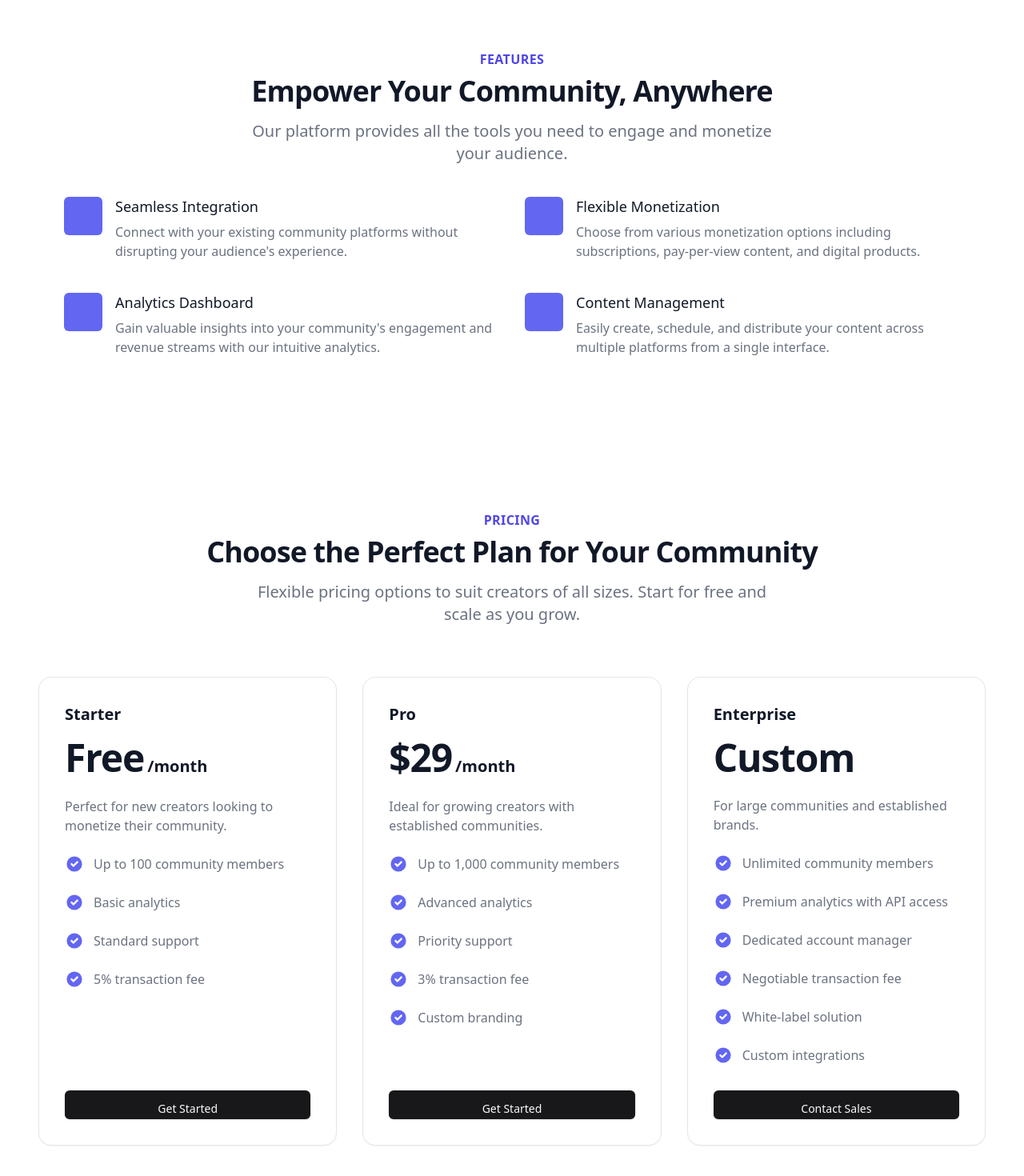
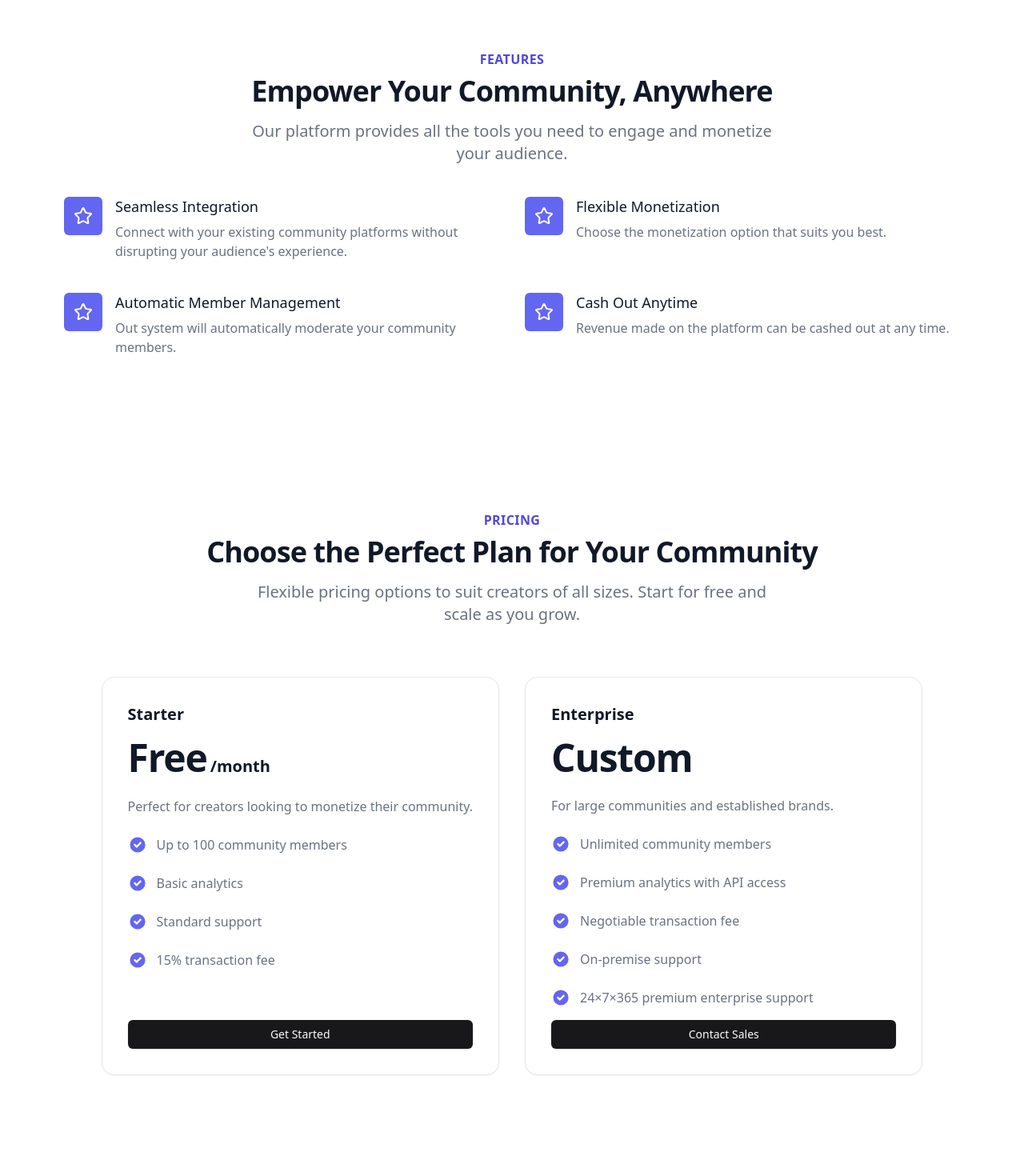
Before and after one commit to Pyrrho-elis/alyx-frontend, a Next.js app: page / in a window 1280 px wide. Shown: the part 638-2108 px from the top of the page at 80% size. After the commit the page ends 2078 px from the top, so only its background shows below. Built offline with nearby package versions, Linux system fonts and the light colour scheme.

Commit message:
finished prototype 1

```diff
--- a/app/components/DashboardNav.js
+++ b/app/components/DashboardNav.js
@@ -23,8 +23,8 @@ export default function Navbar({ userEmail, isActive, handlePublish, userName })
     }
 
     return (
-        <nav className="w-full top-0 z-50">
-            <div className="relative lg:m-0 flex h-16 max-w-full items-center px-16 sm:px-6 lg:px-8 bg-white shadow-md">
+        <nav className="sticky w-full top-0 z-50">
+            <div className="relative lg:m-0 flex h-[65px] max-w-full items-center px-16 sm:px-6 lg:px-8 bg-white border-b border-gray-300">
                 {/* Blurry background */}
                 {/* <div className="absolute inset-0 rounded-full bg-white/30 backdrop-blur-md" /> */}
                 <div className="bg-white" />
--- a/app/components/DashboardSideBar.js
+++ b/app/components/DashboardSideBar.js
@@ -6,7 +6,7 @@ import Image from 'next/image'
 
 export default function DashboardSideBar() {
     return (
-        <div className='hidden md:flex flex-col items-center gap-4 left-0 top-0 pt-4 z-50 w-40 overflow-hidden h-screen fixed bg-white shadow-xl'>
+        <div className='hidden md:flex flex-col items-center gap-4 left-0 top-0 pt-4 z-50 w-40 overflow-hidden h-screen fixed bg-white'>
             <div className="relative flex-shrink-0 hidden md:flex">
                 <Link href="/" className="flex items-center">
                     {/* <Mountain className="h-8 w-8 text-primary" /> */}
--- a/app/components/YoutubeEmbed.js
+++ b/app/components/YoutubeEmbed.js
@@ -2,7 +2,7 @@ import React from 'react'
 export default function YoutubeEmbed({ videoId }) {
     if (!videoId) return null;
     return (
-        <div className="aspect-w-16 aspect-h-9 mb-4">
+        <div className="aspect-w-16 aspect-h-9 mb-4 rounded-sm overflow-hidden">
             <iframe
                 src={`https://www.youtube.com/embed/${videoId}`}
                 frameBorder="0"
--- a/app/dashboard/creator/editpage/page.js
+++ b/app/dashboard/creator/editpage/page.js
@@ -14,6 +14,12 @@ import {
     CardTitle,
 } from "@/components/ui/card"
 import { SkeletonCard } from '@/app/components/Skeleton'
+import {
+    Avatar,
+    AvatarFallback,
+    AvatarImage,
+} from "@/components/ui/avatar"
+import YoutubeEmbed from '@/app/components/YoutubeEmbed'
 
 
 export default function page() {
@@ -29,6 +35,7 @@ export default function page() {
     const [loading, setLoading] = useState(true)
     const [error, setError] = useState('')
     const [success, setSuccess] = useState(false)
+    const [creatorData, setCreatorData] = useState(null);
 
     useEffect(() => {
         if (user) {
@@ -41,6 +48,8 @@ export default function page() {
                         throw new Error('Failed to fetch creator data');
                     }
                     const data = await response.json();
+                    setCreatorData(data);
+                    console.log('creatorData', data);
                     setTitle(data.title || '');
                     setTiers(JSON.parse(data.tiers) || [{ name: '', price: '' }]);
                     setDescription(data.desc || '');
@@ -120,7 +129,7 @@ export default function page() {
             const result = await response.json();
             //console.log('Update successful:', result);
             setSuccess(true)
-            router.push('/dashboard/creator');
+            router.refresh();
         } catch (error) {
             console.error('Error updating creator data:', error);
             setError(error.message)
@@ -129,6 +138,7 @@ export default function page() {
     }
 
     return (
+        <div className='flex justify-center items-center gap-32'>
             <div className='flex flex-col justify-center min-h-screen py-8 px-4'>
                 <h1 className='text-4xl font-bold mb-6'>Design Your Page</h1>
                 {loading ? <div className='flex flex-col justify-center'><SkeletonCard /></div> : (
@@ -136,17 +146,6 @@ export default function page() {
                         <AvatarUpload avatarUrl={avatarUrl} userId={id} />
                         {error && <p className='text-red-500'>{error}</p>}
                         {success && <p className='text-green-500'>Your page has been updated successfully!</p>}
-                    <label htmlFor="youtubeUrl" className="block text-gray-700 text-sm font-bold mb-2">
-                        YouTube Video URL
-                    </label>
-                    <Input
-                        name='youtubeUrl'
-                        type="text"
-                        placeholder="https://www.youtube.com/watch?v=..."
-                        value={youtubeUrl}
-                        onChange={(e) => setYoutubeUrl(e.target.value)}
-                        className='w-full p-2 border rounded'
-                    />
                         <label htmlFor="title" className="block text-gray-700 text-sm font-bold mb-2">
                             Title
                         </label>
@@ -211,7 +210,7 @@ export default function page() {
                                             <Input
                                                 type="text"
                                                 placeholder={`Perk Description`}
-                                            value={tier.price}
+                                                value={tier.desc}
                                                 onChange={(e) => handlePerkChange(index, 'desc', e.target.value)}
                                                 className='w-full p-2 border rounded'
                                             />
@@ -235,14 +234,76 @@ export default function page() {
                         >
                             Add Perk
                         </Button>
+                        <label htmlFor="youtubeUrl" className="block text-gray-700 text-sm font-bold mb-2">
+                            {'YouTube Video URL (Optional)'}
+                        </label>
+                        <Input
+                            name='youtubeUrl'
+                            type="text"
+                            placeholder="https://www.youtube.com/watch?v=..."
+                            value={youtubeUrl}
+                            onChange={(e) => setYoutubeUrl(e.target.value)}
+                            className='w-full p-2 border rounded'
+                        />
+
                         <Button
                             type="submit"
                             className='bg-blue-500 hover:bg-blue-700 text-white font-bold py-2 px-4 rounded w-full'
                         >
-                        Update
+                            Save Design
                         </Button>
                     </form>
                 )}
             </div>
+            <div className='hidden lg:block w-full max-w-[390px]'>
+                <Card>
+                    <CardHeader>
+                        <CardTitle className="flex flex-col justify-center items-center gap-4">
+                            <Avatar className="w-32 h-32">
+                                <AvatarImage src={`https://cbaoknlorxoueainhdxq.supabase.co/storage/v1/object/public/avatars/${avatarUrl}`} alt="User Profile" />
+                                <AvatarFallback>Avatar</AvatarFallback>
+                            </Avatar>
+                            <div className='flex flex-col items-center'>
+                                <p className="text-4xl font-semibold mb-2 text-blue-500">{title}</p>
+                                <p className='text-sm text-gray-500'>{description}</p>
+                            </div>
+                        </CardTitle>
+                    </CardHeader>
+                    <CardContent className="flex flex-col gap-4">
+                        <div className="grid grid-cols-2">
+                            <Card className="px-2 border-solid border-2 border-sky-500 ">
+                                <CardHeader>
+                                    <CardTitle>
+                                        <span className="text-lg font-semibold text-blue-500">{tiers.name}</span>
+                                    </CardTitle>
+                                    <CardDescription>
+                                        <span className="text-gray-600 font-bold">Br {tiers.price} /month</span>
+                                    </CardDescription>
+                                </CardHeader>
+                            </Card>
+                        </div>
+                        <span className='text-xl'>Inside the community:</span>
+                        {perks.map((perk, index) => (
+                            <div key={index}>
+                                <Card className="w-full p-4 mb-2">
+                                    <CardTitle>
+                                        <span className="text-lg font-semibold mb-2 text-blue-500">{perk.name}</span>
+                                    </CardTitle>
+                                    <CardDescription>
+                                        <span className="text-gray-600 font-bold">{perk.desc}</span>
+                                    </CardDescription>
+                                </Card>
+                            </div>
+                        ))}
+                        {youtubeUrl && youtubeUrl.length > 0
+                            ? <div className="rounded-sm">
+                                <YoutubeEmbed videoId={youtubeUrl} />
+                            </div>
+                            : <></>
+                        }
+                    </CardContent>
+                </Card>
+            </div>
+        </div>
     )
 }
--- a/app/dashboard/creator/layout.js
+++ b/app/dashboard/creator/layout.js
@@ -66,6 +66,7 @@ export default function CreatorLayout({ children }) {
                 <div className="flex-1">
                     <DashboardNav userEmail={email} isActive={isActive} handlePublish={handlePublish} userName={username} />
                     {children}
+                    {/* <Preview creatorData={user} avatarUrl={user.avatar} /> */}
                 </div>
             </main>
         </div>
--- a/app/page.js
+++ b/app/page.js
@@ -1,6 +1,7 @@
 import { Button } from "@/components/ui/button"
 import Navbar from "./components/Nav"
 import Link from "next/link"
+import { ArrowBigRightDash, Star } from "lucide-react"
 
 export default function LandingPage() {
   return (
@@ -52,20 +53,21 @@ export default function LandingPage() {
                 },
                 {
                   name: 'Flexible Monetization',
-                  description: 'Choose from various monetization options including subscriptions, pay-per-view content, and digital products.',
+                  description: 'Choose the monetization option that suits you best.',
                 },
                 {
-                  name: 'Analytics Dashboard',
-                  description: "Gain valuable insights into your community's engagement and revenue streams with our intuitive analytics.",
+                  name: 'Automatic Member Management',
+                  description: 'Out system will automatically moderate your community members.',
                 },
                 {
-                  name: 'Content Management',
-                  description: 'Easily create, schedule, and distribute your content across multiple platforms from a single interface.',
+                  name: 'Cash Out Anytime',
+                  description: 'Revenue made on the platform can be cashed out at any time.',
                 },
               ].map((feature) => (
                 <div key={feature.name} className="relative">
                   <dt>
                     <div className="absolute flex items-center justify-center h-12 w-12 rounded-md bg-indigo-500 text-white">
+                      <Star />
                       {/* You can add icons here if desired */}
                     </div>
                     <p className="ml-16 text-lg leading-6 font-medium text-gray-900">{feature.name}</p>
@@ -90,29 +92,17 @@ export default function LandingPage() {
             </p>
           </div>
 
-          <div className="mt-16 space-y-12 lg:space-y-0 lg:grid lg:grid-cols-3 lg:gap-x-8">
+          <div className="mt-16 justify-center space-y-12 lg:space-y-0 lg:grid lg:grid-cols-2 lg:gap-x-8">
             {[
               {
                 name: 'Starter',
                 price: 'Free',
-                description: 'Perfect for new creators looking to monetize their community.',
+                description: 'Perfect for creators looking to monetize their community.',
                 features: [
                   'Up to 100 community members',
                   'Basic analytics',
                   'Standard support',
-                  '5% transaction fee',
-                ],
-              },
-              {
-                name: 'Pro',
-                price: '$29',
-                description: 'Ideal for growing creators with established communities.',
-                features: [
-                  'Up to 1,000 community members',
-                  'Advanced analytics',
-                  'Priority support',
-                  '3% transaction fee',
-                  'Custom branding',
+                  '15% transaction fee',
                 ],
               },
               {
@@ -122,15 +112,14 @@ export default function LandingPage() {
                 features: [
                   'Unlimited community members',
                   'Premium analytics with API access',
-                  'Dedicated account manager',
                   'Negotiable transaction fee',
-                  'White-label solution',
-                  'Custom integrations',
+                  'On-premise support',
+                  '24×7×365 premium enterprise support',
                 ],
               },
             ].map((plan) => (
-              <div key={plan.name} className="relative p-8 bg-white border border-gray-200 rounded-2xl shadow-sm flex flex-col">
-                <div className="flex-1">
+              <div key={plan.name} className="relative p-8 bg-white border border-gray-200 rounded-2xl shadow-sm flex flex-col gap-4">
+                <div className="flex-1 gap-4">
                   <h3 className="text-xl font-semibold text-gray-900">{plan.name}</h3>
                   {typeof plan.price === 'string' ? (
                     <p className="mt-4 flex items-baseline text-gray-900">
@@ -153,9 +142,20 @@ export default function LandingPage() {
                     ))}
                   </ul>
                 </div>
-                <Button className="mt-8 block w-full py-3 px-6 border border-transparent rounded-md text-center font-medium">
+                {/* <Button>
                   {plan.name === 'Enterprise' ? 'Contact Sales' : 'Get Started'}
-                </Button>
+                </Button> */}
+                <div className="w-full">
+                  {plan.name === 'Enterprise' ? (
+                    <Link className="w-full" href="/contact">
+                      <Button className="w-full">Contact Sales</Button>
+                    </Link>
+                  ) : (
+                    <Link href="/apply">
+                      <Button className="w-full">Get Started</Button>
+                    </Link>
+                  )}
+                </div>
               </div>
             ))}
           </div>
```
Lines whose indentation alone changed are shown as unchanged.
